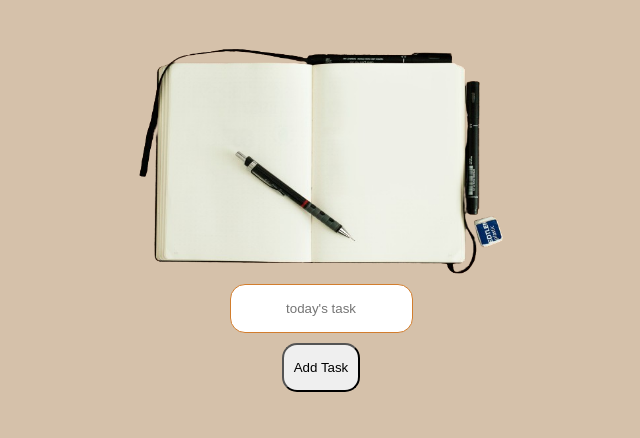
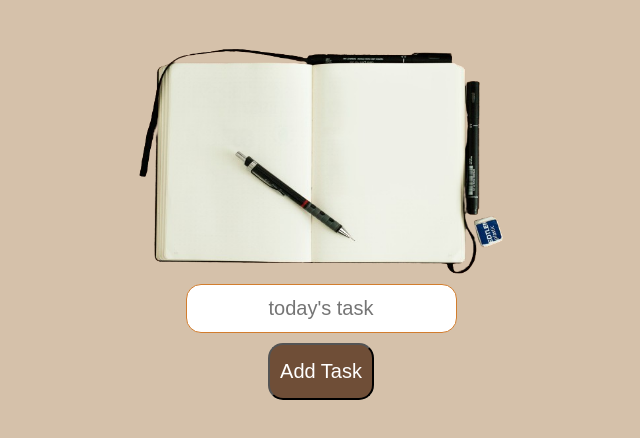
Before and after one commit to EliusCaleb/daily, a plain HTML site: page index.html in a window 1280 px wide. In both pictures the pointer is over the button "Add Task". Shown: the whole page, without its empty margins (319-959 px from the left). Drawn offline with Linux system fonts and the light colour scheme.

Commit message:
added  more style to the  app

```diff
--- a/index.css
+++ b/index.css
@@ -2,6 +2,7 @@ body{
     background-color:#d5c1aa;
     text-align:center;
     margin: 30px 0 0 0;
+
 
 }
 #profile{
@@ -13,6 +14,7 @@ body{
     border-radius: 15px;
     border: 1px solid  #D27D2D;
     text-align: center;
+    font-size: 20px;
 
 }
 
@@ -20,4 +22,11 @@ body{
     margin: 10px 0 0 0;
     padding: 15px 10px;
     border-radius: 15px;
+    font-size: 20px;
+
 }
+#add-btn:hover{
+    background-color:  #6F4E37;
+    color:white;
+    cursor: pointer;
+}
```
